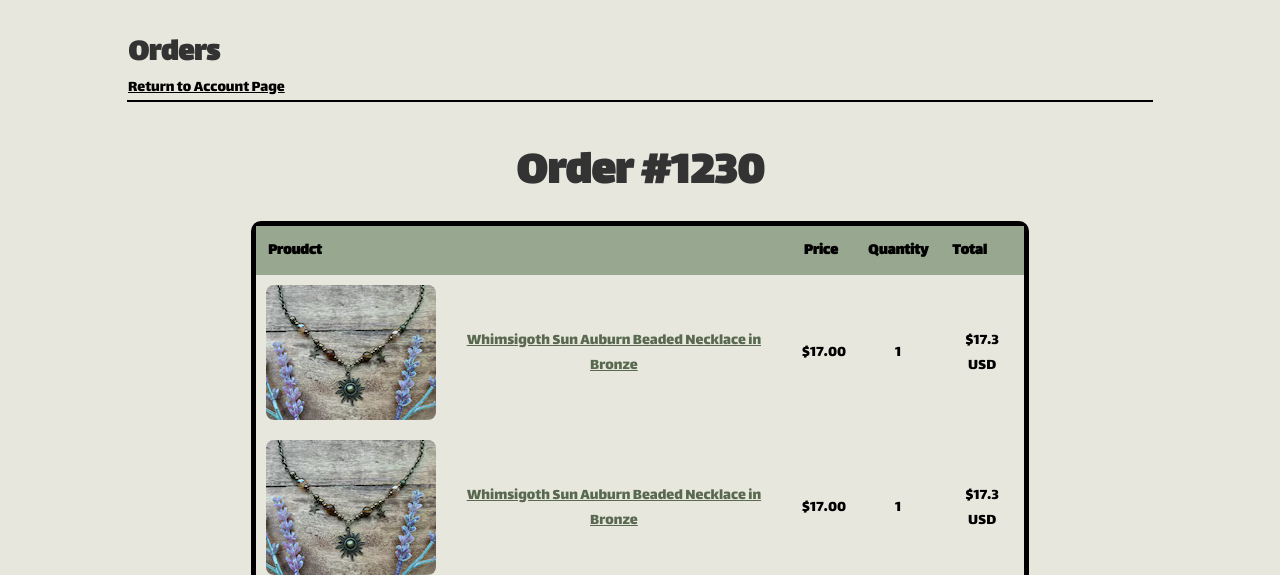
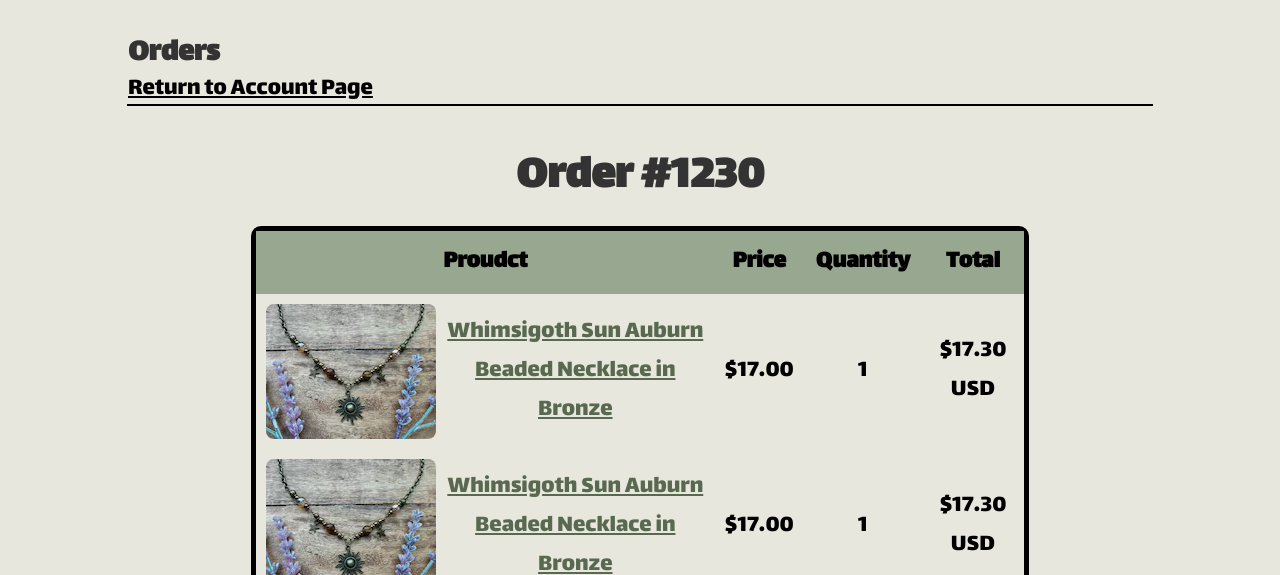
Before and after one commit to Hail808/TheCelticChariot, a Next.js app: page /user_dashboard/order/1230 in a window 1280 px wide. Shown: the part 225-800 px from the top of the page. Built offline with nearby package versions, Linux system fonts and the light colour scheme; a web font is replaced by a local one.

Commit message:
Adjusted font size for order page

```diff
--- a/src/components/pages/order.tsx
+++ b/src/components/pages/order.tsx
@@ -100,7 +100,7 @@ const OrderPage: React.FC<Props> = ({ id }) => {
                 </td>
                 <td>{product.price}</td>
                 <td>{product.quantity}</td>
-                <td>${product.total} USD</td>
+                <td>${product.total.toFixed(2)} USD</td>
             </tr>
         ))}
         </tbody>
--- a/src/styles/order.css
+++ b/src/styles/order.css
@@ -21,6 +21,7 @@
 
 .header a {
     padding-left: 10%;
+    font-size: 25px;
     color: black;
 }
 
@@ -56,7 +57,7 @@
 
     width: 100%;
     border-collapse: collapse;
-    font-size: 16px;
+    font-size: 25px;
     align-items: center;
     margin-top: -20px;
 
@@ -76,7 +77,7 @@
 
 .orderInfo .order-table th{
     padding: 12px;
-    text-align: left;
+    text-align: center;
 }
 
 .orderInfo .order-table td
@@ -146,6 +147,7 @@
   }
 
   .payment-section{
+    font-size: 20px;
     padding: 20px;
     display: flex;
     justify-content: center;
```
